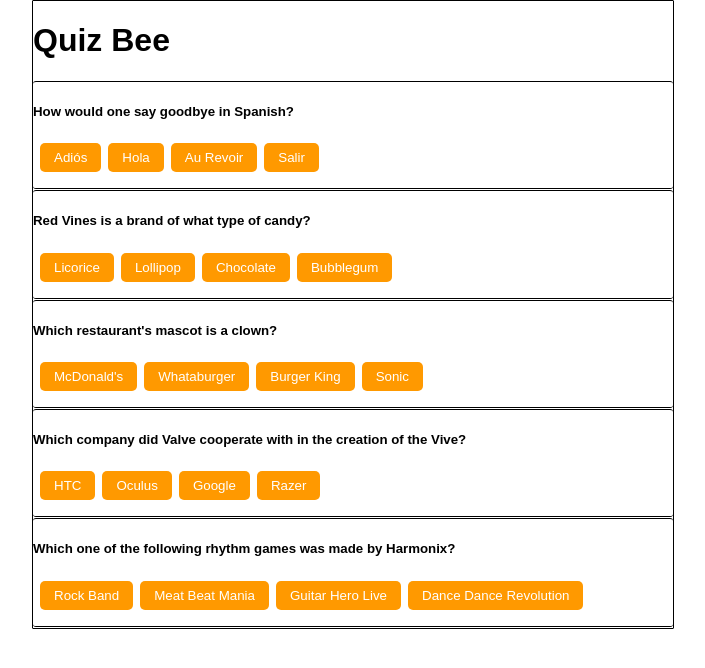
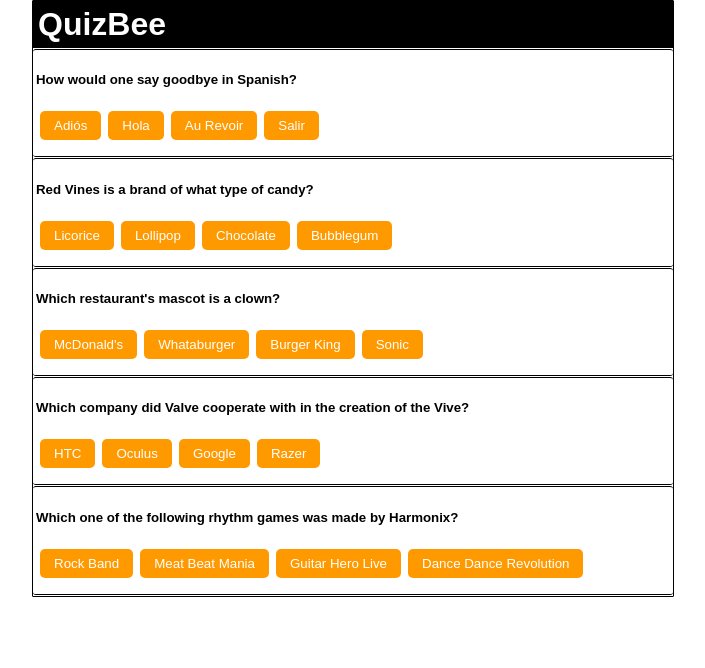
Before and after one commit to AjaySankar/quiz-app, a React (Create React App) app: page / in a window 1280 px wide. Shown: the top 668 px of the page, without its empty margins (287-992 px from the left). Built offline with nearby package versions, Linux system fonts and the light colour scheme.

Commit message:
added styles and corrected heading

```diff
--- a/src/components/Question.jsx
+++ b/src/components/Question.jsx
@@ -6,7 +6,7 @@
     const [ selectedAnswer, updateSelectedAnswer ] = useState('')
     return (
         <div className="question-container">
-            <h5>
+            <h5 className="question">
                 {question}
             </h5>
             <div className="options-container">
--- a/src/components/QuizApp.jsx
+++ b/src/components/QuizApp.jsx
@@ -25,7 +25,7 @@
     }, []);
     return (
         <div>
-           <h1> Quiz Bee </h1>
+           <h1 className="heading"> QuizBee </h1>
            <div className="quiz-container">
                {
                    noOfAnswerd === questionCount ? <Results total={questionCount} correct={score}/> :
```
